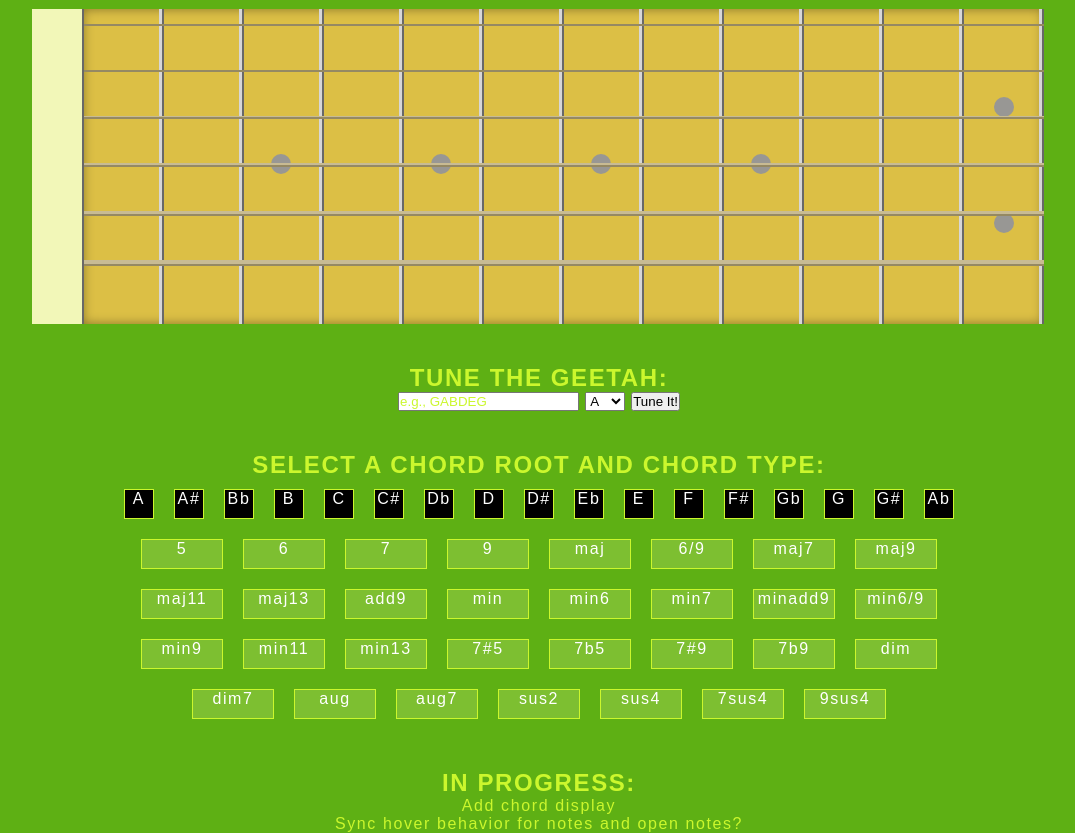
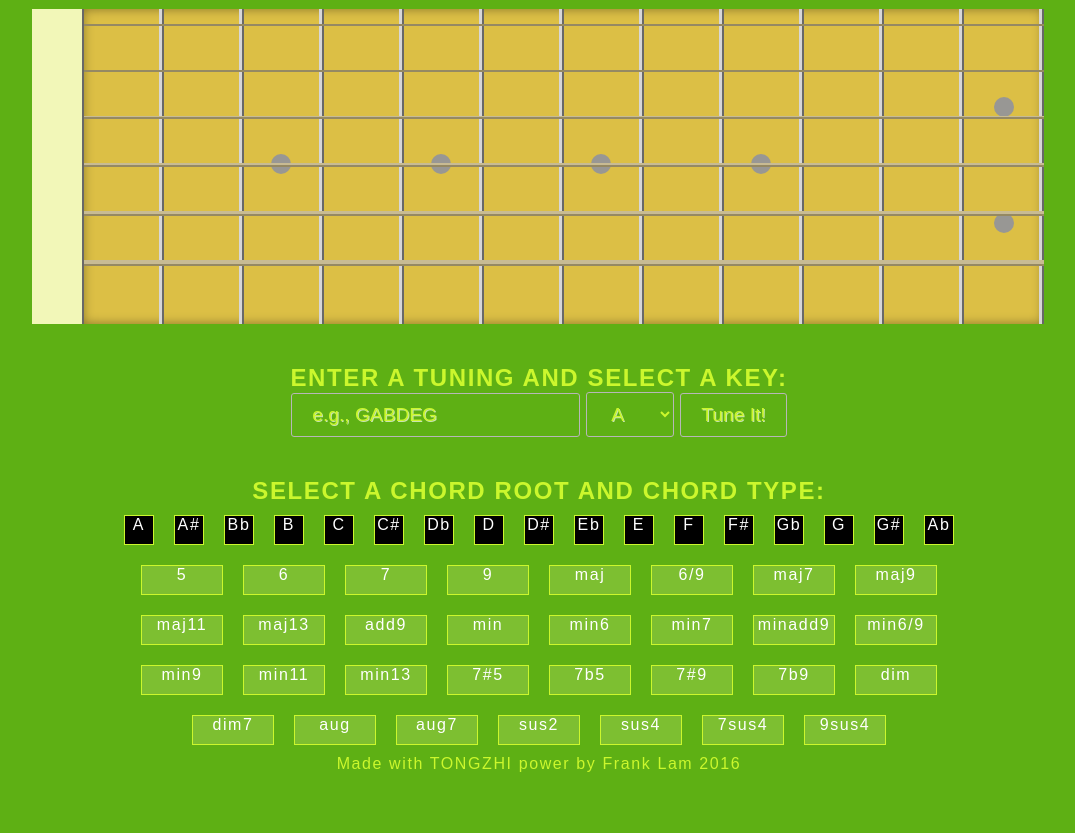
Before and after one commit to FTLam11/fronkin_geetah_chordz, a plain HTML site: page index.html in a window 1280 px wide. Shown: the part 98-931 px from the top of the page, without its empty margins (106-1181 px from the left). After the commit the page ends 871 px from the top, so only its background shows below. Drawn offline with nearby package versions, Linux system fonts and the light colour scheme; some packages are replaced by stand-ins of ours; a web font is replaced by a local one.

Commit message:
Add classes to inputs and footer

```diff
--- a/geetah/_geetah.html
+++ b/geetah/_geetah.html
@@ -70,11 +70,11 @@
 </div>
 
 <div class="controls">
-  <h2>Tune the geetah:</h2>
+  <h2>Enter a tuning and select a key:</h2>
   <form ng-submit="tuneItUp()">
-    <input type="text" name="tuningForm" ng-model="tuningForm" placeholder="e.g., GABDEG">
-    <select ng-model="tuningRoot" ng-options="root for root in tuningRoots"></select>
-    <input type="submit" value="Tune It!">
+    <input class="input-tuning" type="text" name="tuningForm" ng-model="tuningForm" placeholder="e.g., GABDEG">
+    <select class="input-tuning" ng-model="tuningRoot" ng-options="root for root in tuningRoots"></select>
+    <input class="input-tuning" type="submit" value="Tune It!">
   </form>
   <h2>Select a chord root and chord type:</h2>
   <div class="options" ng-repeat="chordRoot in chordRoots">
@@ -83,9 +83,5 @@
   <div class="options" ng-repeat="chordType in chordTypes">
     <a ng-click="showChord(chordType)"><div class="chord-type" ng-class="{'control-selected': chordType == currentChordType}">{{chordType}}</div></a>
   </div>
-  <h2>In progress:</h2>
-  <ol>
-    <li>Add chord display</li>
-    <li>Sync hover behavior for notes and open notes?</li>
-  </ol>
+  <p>Made with TONGZHI power by Frank Lam 2016</p>
 </div>
--- a/geetah/geetahCtrl.js
+++ b/geetah/geetahCtrl.js
@@ -48,7 +48,6 @@ geetah.controller('GeetahCtrl', ['$scope', 'Tuning', 'Fretboard', 'GeetahFactory
         for (var interval = 0; interval < chordNotes.length; interval++) {
           if (chordNotes[interval].note.some(note => note == $scope.fretboard.notes[string][fret].note) || chordNotes[interval].note.some(note => note == $scope.fretboard.notes[string][fret].note - 7)) {
             $scope.fretboard.notes[string][fret].chordInterval = true;
-            console.log($scope.fretboard.notes[string][fret]);
           };
         };
       };
```
